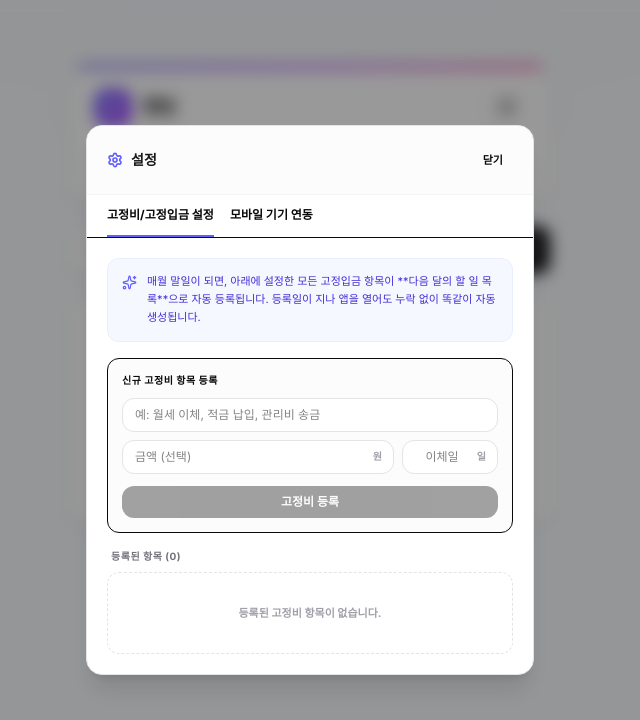
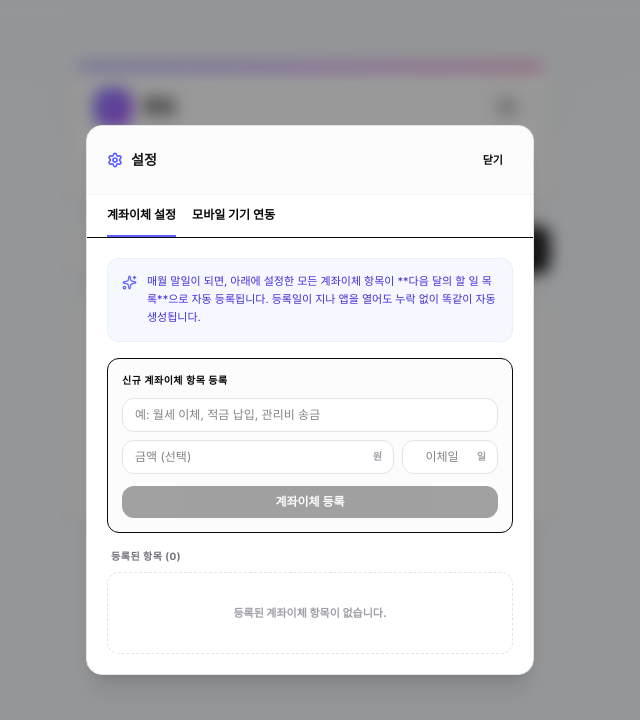
Before and after one commit to ko750125-afk/To-do-list, a Next.js app: page / in a window 1280 px wide. Both pictures are taken after a click on the button "설정 및 연동". Shown: the top 720 px of the page, without its empty margins (330-970 px from the left). Built offline with nearby package versions, Linux system fonts and the light colour scheme.

Commit message:
style: rename fixed expenses to account transfers and format as 2 lines with newline

```diff
--- a/app/page.tsx
+++ b/app/page.tsx
@@ -292,7 +292,7 @@ export default function Home() {
                     : "border-transparent text-zinc-450 dark:text-zinc-500 hover:text-zinc-700 dark:hover:text-zinc-300"
                 }`}
               >
-                고정비/고정입금 설정
+                계좌이체 설정
               </button>
               <button
                 onClick={() => setActiveTab("sync")}
@@ -315,13 +315,13 @@ export default function Home() {
                   <div className="bg-indigo-50/50 dark:bg-indigo-950/10 border border-indigo-100/50 dark:border-indigo-900/20 rounded-xl p-3.5 flex gap-2.5">
                     <Sparkles size={15} className="text-indigo-500 shrink-0 mt-0.5" />
                     <p className="text-[11px] leading-relaxed text-indigo-700 dark:text-indigo-350">
-                      매월 말일이 되면, 아래에 설정한 모든 고정입금 항목이 **다음 달의 할 일 목록**으로 자동 등록됩니다. 등록일이 지나 앱을 열어도 누락 없이 똑같이 자동 생성됩니다.
+                      매월 말일이 되면, 아래에 설정한 모든 계좌이체 항목이 **다음 달의 할 일 목록**으로 자동 등록됩니다. 등록일이 지나 앱을 열어도 누락 없이 똑같이 자동 생성됩니다.
                     </p>
                   </div>
 
                   {/* 고정비 추가 Form */}
                   <div className="flex flex-col gap-2.5 p-3.5 bg-zinc-50/60 dark:bg-zinc-950/20 border border-zinc-150 dark:border-zinc-850 rounded-xl">
-                    <span className="text-[10px] font-bold text-zinc-750 dark:text-zinc-350 uppercase tracking-wider">신규 고정비 항목 등록</span>
+                    <span className="text-[10px] font-bold text-zinc-750 dark:text-zinc-350 uppercase tracking-wider">신규 계좌이체 항목 등록</span>
                     <div className="flex flex-col gap-2">
                       <input
                         type="text"
@@ -362,7 +362,7 @@ export default function Home() {
                         disabled={!expenseText.trim()}
                         className="w-full py-2 bg-zinc-900 hover:bg-zinc-800 dark:bg-zinc-50 dark:hover:bg-zinc-200 text-white dark:text-zinc-950 font-bold text-xs rounded-xl active:scale-98 transition-all disabled:opacity-40 cursor-pointer mt-1"
                       >
-                        고정비 등록
+                        계좌이체 등록
                       </button>
                     </div>
                   </div>
@@ -394,7 +394,7 @@ export default function Home() {
                       </div>
                     ) : (
                       <div className="py-8 text-center border border-dashed border-zinc-200 dark:border-zinc-800 rounded-xl">
-                        <p className="text-[11px] text-zinc-400 dark:text-zinc-500 font-bold">등록된 고정비 항목이 없습니다.</p>
+                        <p className="text-[11px] text-zinc-400 dark:text-zinc-500 font-bold">등록된 계좌이체 항목이 없습니다.</p>
                       </div>
                     )}
                   </div>
--- a/components/todo-card.tsx
+++ b/components/todo-card.tsx
@@ -317,7 +317,7 @@ export function TodoCard({
         />
       ) : (
         <span
-          className={`flex-1 text-sm font-medium break-all pr-2 select-text leading-relaxed transition-all duration-200
+          className={`flex-1 text-sm font-medium whitespace-pre-line break-all pr-2 select-text leading-relaxed transition-all duration-200
             ${todo.done ? "line-through text-zinc-400 dark:text-zinc-600" : "text-zinc-800 dark:text-zinc-200"}
           `}
           onDoubleClick={() => setIsEditing(true)}
--- a/hooks/use-todos.ts
+++ b/hooks/use-todos.ts
@@ -199,11 +199,11 @@ export function useTodos() {
         const targetDay = Math.min(expense.day, maxDayInTargetMonth);
 
         const dueDateString = `${targetYear}-${String(targetMonth + 1).padStart(2, "0")}-${String(targetDay).padStart(2, "0")}`;
-        const amountText = expense.amount !== null ? ` [${expense.amount.toLocaleString()}원]` : "";
+        const amountText = expense.amount !== null ? `\n${expense.amount.toLocaleString()}원` : "";
 
         return {
           id: `fixed-${Date.now()}-${Math.random().toString(36).slice(2, 9)}`,
-          text: `[고정비] ${expense.text}${amountText}`,
+          text: `[계좌이체]${expense.text}${amountText}`,
           done: false,
           createdAt: new Date().toISOString(),
           today: false, // 나중에 할 일 목록으로 기본 등록 (필요시 끌어다 놓기 가능)
```
